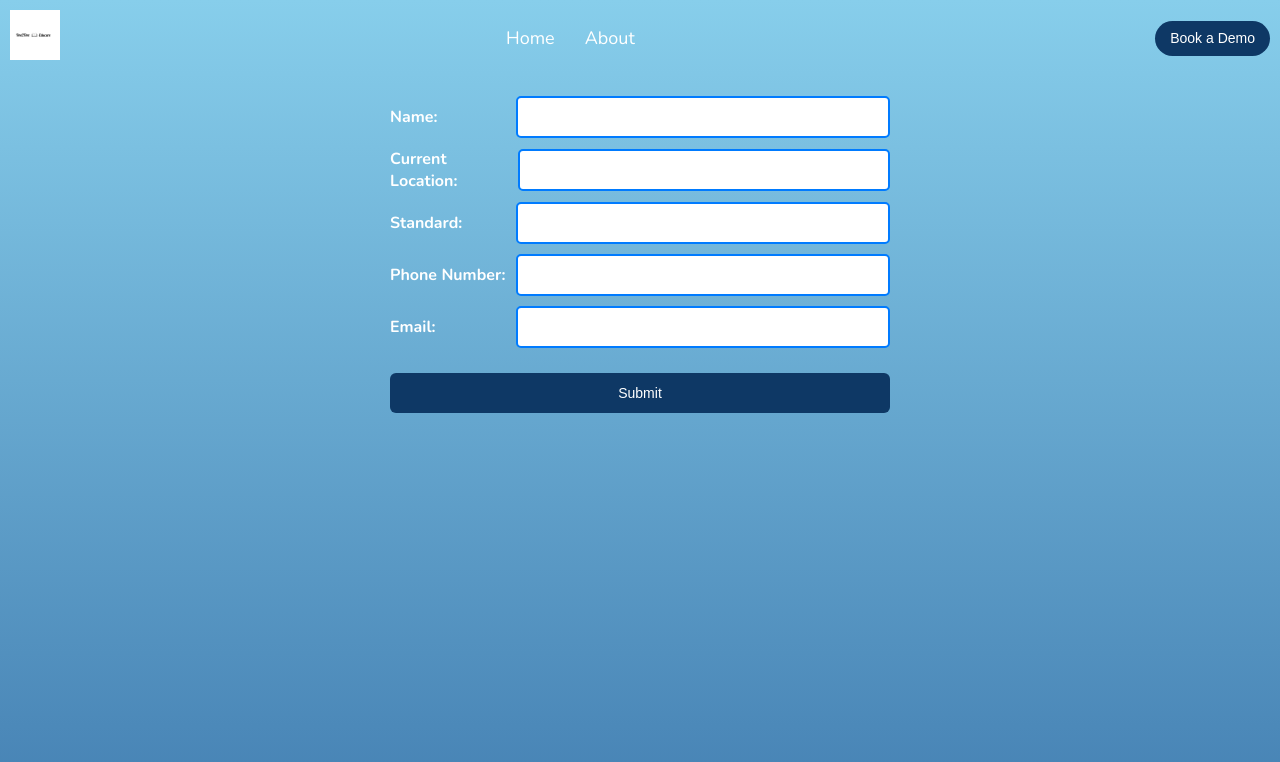
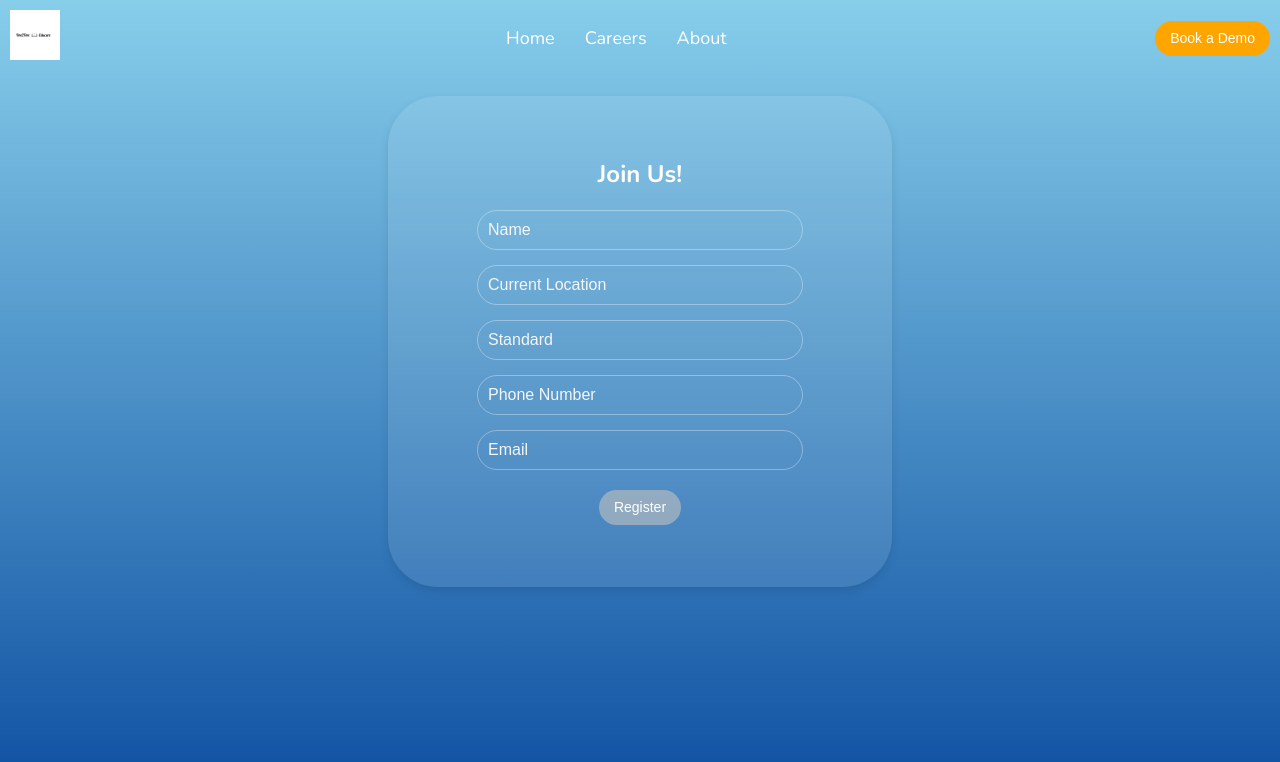
Before and after one commit to Educare5/care-pages, an Angular app: page /form in a window 1280 px wide. Shown: the top 762 px of the page. Built offline with nearby package versions, Linux system fonts and the light colour scheme.

Commit message:
form page

```diff
--- a/src/app/app.component.css
+++ b/src/app/app.component.css
@@ -1,10 +1,10 @@
 .main-container {
-    background: linear-gradient(to bottom, #87CEEB, #4682B4);
+    background: linear-gradient(to bottom, #87CEEB, #0d4fa1);
     /* Light Blue to Deep Blue */
     height: 100vh;
     /* Full-screen */
 }
 
 .wrapper {
-    margin: 20px;
+    padding: 20px;
 }
--- a/src/app/app.module.ts
+++ b/src/app/app.module.ts
@@ -1,6 +1,5 @@
 import { NgModule } from '@angular/core';
 import { BrowserModule } from '@angular/platform-browser';
-
 import { AppRoutingModule } from './app-routing.module';
 import { AppComponent } from './app.component';
 import { HomeComponent } from './components/home/home.component';
@@ -8,6 +7,7 @@ import { AboutComponent } from './components/about/about.component';
 import { NavbarComponent } from './components/navbar/navbar.component';
 import { FormsComponent } from './components/forms/forms.component';
 import { ReactiveFormsModule } from '@angular/forms';
+import { HttpClientModule } from '@angular/common/http';
 
 @NgModule({
   declarations: [
@@ -20,7 +20,8 @@ import { ReactiveFormsModule } from '@angular/forms';
   imports: [
     BrowserModule,
     AppRoutingModule,
-    ReactiveFormsModule
+    ReactiveFormsModule,
+    HttpClientModule
   ],
   providers: [],
   bootstrap: [AppComponent]
--- a/src/app/components/about/about.component.css
+++ b/src/app/components/about/about.component.css
@@ -0,0 +1,3 @@
+.container {
+    color: white;
+}
--- a/src/app/components/about/about.component.html
+++ b/src/app/components/about/about.component.html
@@ -1,3 +1,8 @@
 <div class="container">
-    About Page Works
+    Lorem Ipsum is simply dummy text of the printing and typesetting industry. Lorem Ipsum has been the industry's
+    standard dummy text ever since the 1500s, when an unknown printer took a galley of type and scrambled it to make a
+    type specimen book. It has survived not only five centuries, but also the leap into electronic typesetting,
+    remaining essentially unchanged. It was popularised in the 1960s with the release of Letraset sheets containing
+    Lorem Ipsum passages, and more recently with desktop publishing software like Aldus PageMaker including versions of
+    Lorem Ipsum.
 </div>
--- a/src/app/components/forms/forms.component.css
+++ b/src/app/components/forms/forms.component.css
@@ -1,32 +1,46 @@
 input {
-    width: 70%;
+    width: 80%;
     padding: 10px;
-    border: 2px solid #007BFF;
-    border-radius: 5px;
+    border: 1px solid #ffffff55;
+    border-radius: 40px;
     font-size: 16px;
     transition: all 0.3s ease-in-out;
+    background-color: transparent;
+    color: whitesmoke;
 }
 
 input:focus {
-    border-color: #0056b3;
-    box-shadow: 0 0 8px rgba(0, 123, 255, 0.6);
+    border-color: wheat;
+    box-shadow: 0 0 8px rgba(1, 41, 85, 0.6);
     outline: none;
+}
+
+input::placeholder {
+    color: whitesmoke;
+    /* Change to your desired color */
+    opacity: 1;
+    /* Ensures visibility in Firefox */
 }
 
 
 button {
-    padding: 12px 20px;
-    background: #0e3865;
+    background: #bfbfbf9c;
     color: white;
     font-size: 14px;
     border: none;
-    border-radius: 6px;
     cursor: pointer;
-    transition: background 0.3s ease-in-out, transform 0.1s;
+    /* transition: background 0.3s ease-in-out, transform 0.1s; */
+    padding: 5px 15px;
+    height: 35px;
+    border-radius: 50px;
+    margin-top: 20px;
 }
 
 button:hover {
-    background: #0056b3;
+    background: #a1a09dd9;
+    transition: 1s ease all;
+    transform: scale(0.95);
+
 }
 
 button:active {
@@ -34,23 +48,27 @@ button:active {
     /* Slight press effect */
 }
 
-form {
+.form {
     display: flex;
     flex-direction: column;
     gap: 15px;
-    max-width: 500px;
-    margin: auto;
+    align-items: center;
+
 }
 
-label {
-    font-weight: bold;
+.container {
+    background-color: rgba(243, 243, 243, 0.1);
+    max-width: 380px;
+    margin: auto;
+    padding: 5%;
+    border-radius: 50px;
+    text-align: center;
+    box-shadow: 0 3px 6px rgba(0, 0, 0, 0.16), 0 3px 6px rgba(0, 0, 0, 0.23);
+    box-shadow: 0 4px 10px rgba(0, 0, 0, 0.1);
+    /* Soft shadow */
+}
+
+H2 {
+    margin-top: 0;
     color: white;
 }
-
-.form-container {
-    display: flex;
-    align-items: center;
-    justify-content: space-between;
-    margin-bottom: 10px;
-
-}
--- a/src/app/components/forms/forms.component.html
+++ b/src/app/components/forms/forms.component.html
@@ -1,44 +1,62 @@
 <form [formGroup]="userForm" (ngSubmit)="submitForm()">
-    <div class="form">
-        <div class="form-container">
-            <label>Name:</label>
-            <input type="text" formControlName="name">
-        </div>
+    <div class="container">
+        <H2>Join Us!</H2>
+        <div class="form" *ngIf="!showCareerForm">
+
+            <input type="text" formControlName="name" placeholder="Name">
             <div *ngIf="userForm.controls['name'].invalid && userForm.controls['name'].touched">Name is required.</div>
 
-        <div class="form-container">
-            <label>Current Location:</label>
-            <input type="text" formControlName="currentLocation">
-        </div>
 
-        <div class="form-container">
-            <label>Standard:</label>
-            <input type="text" formControlName="standard">
-        </div>
+            <input type="text" formControlName="currentLocation" placeholder="Current Location">
+
+
+            <input type="text" formControlName="standard" placeholder="Standard">
 
             <div *ngIf="userForm.controls['standard'].invalid && userForm.controls['standard'].touched">Standard is
                 required.
             </div>
 
-        <div class="form-container">
-            <label>Phone Number:</label>
-            <input type="text" formControlName="phoneNumber">
-        </div>
+
+            <input type="text" formControlName="phoneNumber" placeholder="Phone Number">
 
 
             <div *ngIf="userForm.controls['phoneNumber'].invalid && userForm.controls['phoneNumber'].touched">
                 Phone number must be 10 digits.
             </div>
 
-        <div class="form-container">
-            <label>Email:</label>
-            <input type="email" formControlName="email">
+
+            <input type="email" formControlName="email" placeholder="Email">
+            <div *ngIf="userForm.controls['email'].invalid && userForm.controls['email'].touched">Enter a valid email.
+            </div>
+        </div>
+         <div class="form" *ngIf="showCareerForm">
+
+            <input type="text" formControlName="name" placeholder="Name">
+            <div *ngIf="userForm.controls['name'].invalid && userForm.controls['name'].touched">Name is required.</div>
+
+
+            <input type="text" formControlName="currentLocation" placeholder="Current Location">
+
+
+            <input type="text" formControlName="subject" placeholder="Subject">
+
+            <div *ngIf="userForm.controls['subject'].invalid && userForm.controls['subject'].touched">Subject is
+                required.
             </div>
 
 
-        <div *ngIf="userForm.controls['email'].invalid && userForm.controls['email'].touched">Enter a valid email.</div>
+            <input type="text" formControlName="phoneNumber" placeholder="Phone Number">
+
+
+            <div *ngIf="userForm.controls['phoneNumber'].invalid && userForm.controls['phoneNumber'].touched">
+                Phone number must be 10 digits.
             </div>
 
 
-    <button type="submit" [disabled]="userForm.invalid">Submit</button>
+            <input type="email" formControlName="email" placeholder="Email">
+            <div *ngIf="userForm.controls['email'].invalid && userForm.controls['email'].touched">Enter a valid email.
+            </div>
+        </div>
+        <button type="submit" [disabled]="userForm.invalid">Register</button>
+    </div>
 </form>
--- a/src/app/components/forms/forms.component.ts
+++ b/src/app/components/forms/forms.component.ts
@@ -1,5 +1,7 @@
+import { HttpClient } from '@angular/common/http';
 import { Component, OnInit } from '@angular/core';
 import { FormControl, FormGroup, Validators } from '@angular/forms';
+import { ActivatedRoute } from '@angular/router';
 
 @Component({
   selector: 'app-forms',
@@ -9,10 +11,22 @@ import { FormControl, FormGroup, Validators } from '@angular/forms';
 })
 export class FormsComponent implements OnInit {
   userForm!: FormGroup;
+  showCareerForm = false;
+
+  url: string = 'https://script.google.com/macros/s/AKfycbzQwQ0UOlmT9rvJysaeE27LNFciFTDjIwFmA_1pjHSgDeuY62Lkny_K_I2OA0Zcijpn5w/exec';
+
+  constructor(private http: HttpClient, private activatedRoute: ActivatedRoute) {
+
+  }
 
   ngOnInit(): void {
+    this.activatedRoute.queryParams.subscribe(params => {
+      this.showCareerForm = params['page'] === 'career'
+    })
     this.renderForm();
   }
+
+
 
   renderForm() {
     this.userForm = new FormGroup({
@@ -20,12 +34,16 @@ export class FormsComponent implements OnInit {
       currentLocation: new FormControl(''), // Optional
       standard: new FormControl('', Validators.required),
       phoneNumber: new FormControl('', [Validators.required, Validators.pattern('^[0-9]{10}$')]),
-      email: new FormControl('', [Validators.email]) // Optional
+      email: new FormControl('', [Validators.email]), // Optional
+      subject: new FormControl('')
+      //
     })
   }
 
   submitForm() {
     if (this.userForm.valid) {
+
+      this.http.post(this.url, this.userForm.value);
       console.log(this.userForm.value);
     } else {
       console.log("Form is invalid!");
--- a/src/app/components/navbar/navbar.component.css
+++ b/src/app/components/navbar/navbar.component.css
@@ -19,7 +19,7 @@
 }
 
 .round-button {
-    background-color: #0e3865;
+    background-color: #ffa500;
     color: white;
     padding: 5px 15px;
     height: 35px;
@@ -27,11 +27,14 @@
     border: none;
     font-size: 14px;
     cursor: pointer;
-    transition: background 0.3s ease;
+    z-index: 10;
+    /* transition: background 0.3s ease; */
 }
 
 .round-button:hover {
-    background-color: #0056b3;
+    background-color: #e19200;
+    transition: 1s ease all;
+    transform: scale(0.95);
     /* Darker blue on hover */
 }
 
@@ -47,6 +50,7 @@
 ul {
     display: flex;
     list-style: none;
+    cursor: pointer;
 }
 
 ul li {
@@ -62,20 +66,27 @@ ul a {
 @media (max-width: 768px) {
     .menu-toggle {
         display: block;
+        z-index: 1;
+
     }
 
     ul {
         display: none;
         flex-direction: column;
-        background: #444;
+        background: #ebebeb5c;
         position: absolute;
         top: 50px;
-        right: 20px;
-        width: 150px;
+        right: 0;
+        width: 160px;
         padding: 10px;
+        height: 100vh;
     }
 
     ul.active {
         display: flex;
+        position: absolute;
+        top: 0;
+        margin: 0;
+        padding-top: 70px;
     }
 }
--- a/src/app/components/navbar/navbar.component.html
+++ b/src/app/components/navbar/navbar.component.html
@@ -1,18 +1,20 @@
 <nav class="navbar">
     <div class="img-container">
-        <a class="logo" href="#">
+        <a class="logo" routerLink="/">
             <img src="assets/logo.jpg" class="logo-img">
         </a>
     </div>
     <div class="nav-items">
         <ul [class.active]="isMenuOpen">
-            <li><a routerLink="/">Home</a></li>
-            <li><a routerLink="/about">About</a></li>
+            <li><a routerLink="/" (click)="toggleMenu()">Home</a></li>
+            <li><a (click)="goToCareers()">Careers</a></li>
+            <li><a routerLink="/about" (click)="toggleMenu()">About</a></li>
         </ul>
 
         <button class="round-button" routerLink="/form">Book a Demo</button>
     </div>
 
-    <button class="menu-toggle" (click)="toggleMenu()">☰</button>
+    <button class="menu-toggle" (click)="toggleMenu()"><span *ngIf="!isMenuOpen">☰</span>
+        <span *ngIf="isMenuOpen">x</span></button>
 
 </nav>
--- a/src/app/components/navbar/navbar.component.ts
+++ b/src/app/components/navbar/navbar.component.ts
@@ -1,4 +1,5 @@
 import { Component } from '@angular/core';
+import { ActivatedRoute, Router } from '@angular/router';
 
 @Component({
   selector: 'app-navbar',
@@ -9,7 +10,14 @@ import { Component } from '@angular/core';
 export class NavbarComponent {
   isMenuOpen = false;
 
+  constructor(private router: Router, private activatedRoute: ActivatedRoute) { }
+
   toggleMenu() {
     this.isMenuOpen = !this.isMenuOpen;
   }
+
+  goToCareers() {
+    this.router.navigate(['form'], { relativeTo: this.activatedRoute, queryParams: { page: 'careers' } })
+    this.toggleMenu();
+  }
 }
```
Also changed, not shown: src/app/components/home/home.component.css (+4 -42 lines), src/app/components/home/home.component.html (+13 -6 lines). Lines whose indentation alone changed are shown as unchanged.
